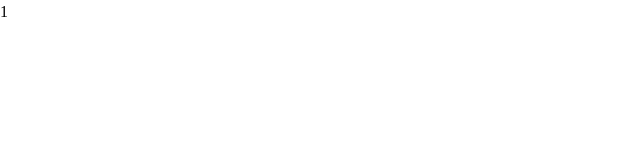
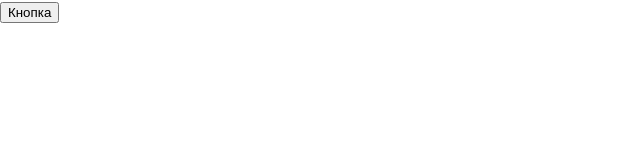
Before and after one commit to dergunovs/sa, a Vue app: page / in a window 1280 px wide. Shown: the top 160 px of the page, without its empty margins (0-640 px from the left). Built offline with nearby package versions, Linux system fonts and the light colour scheme.

Commit message:
добавил кнопку

```diff
--- a/src/pages/HomePage.vue
+++ b/src/pages/HomePage.vue
@@ -1,3 +1,5 @@
 <template>
-  <div>1</div>
+  <div>
+    <button type="button">Кнопка</button>
+  </div>
 </template>
```
